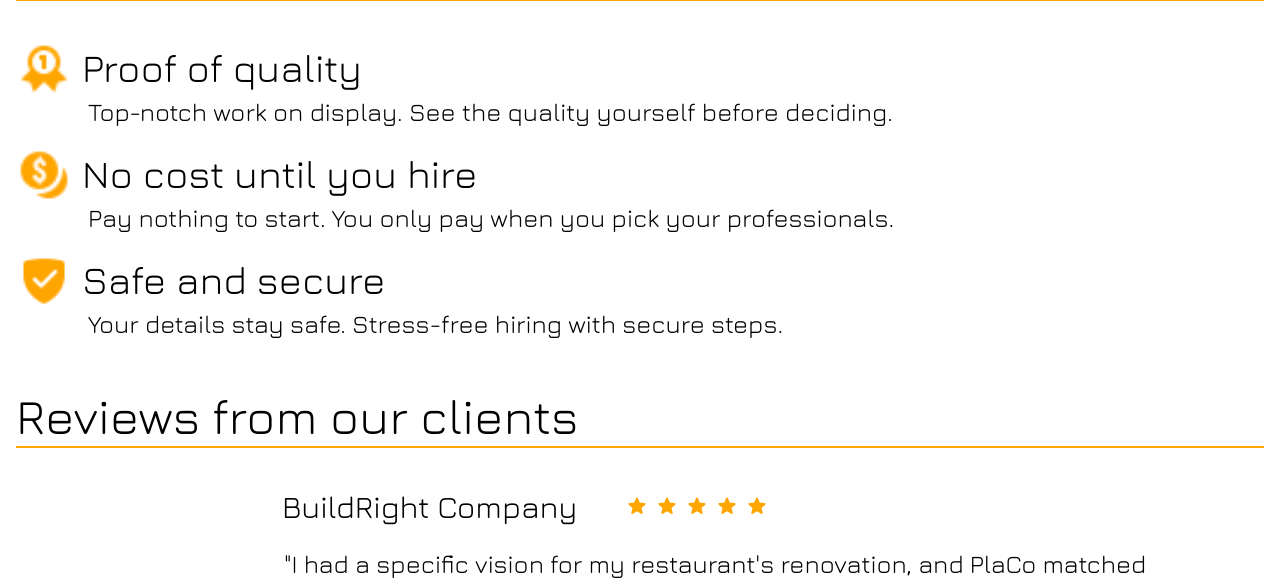
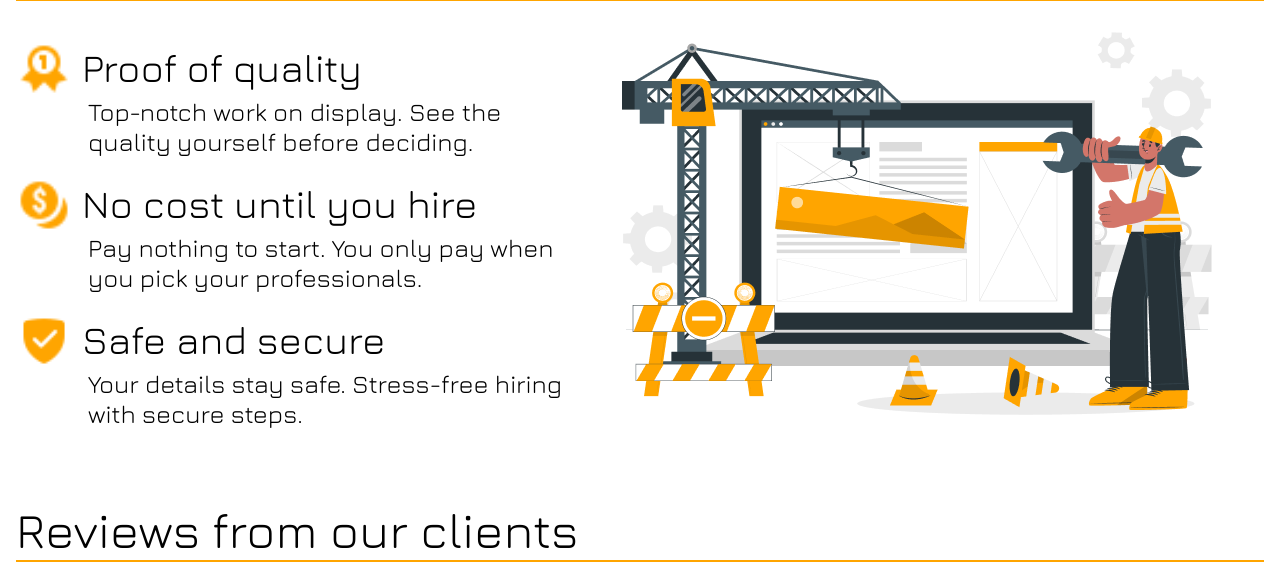
Before and after one commit to alexandrabalan12/Tehnologii_Web, a plain HTML site: page index.html in a window 1280 px wide. Shown: the part 713-1297 px from the top of the page. Drawn offline with nearby package versions, Linux system fonts and the light colour scheme.

Commit message:
updated main page

```diff
--- a/index.html
+++ b/index.html
@@ -46,6 +46,7 @@
 
 <div class="container">
     <h2 class="text-h2">Why Us?</h2>
+    <div class="why-us-container">
         <div class="why-us">
                 <div class="why-us-category">
                     <div class="why-us-title">
@@ -80,6 +81,8 @@
                     </div>
                  </div>
         </div>
+        <img src="./assets/home_picture.png" />
+    </div>
 </div>
 
 <div class="container">
--- a/styles/pages/home.css
+++ b/styles/pages/home.css
@@ -13,9 +13,16 @@
     margin-top:24px;
     margin-left: 24px;
 }
+
+.why-us-container{
+    display: flex;
+    border-top: 2px solid orange;
+
+}
 .why-us-category {
 
     display: flex;
+
     flex-direction: column;
     align-items: flex-start;
     margin-top: 20px;
@@ -40,7 +47,6 @@
 }
 
 .why-us{
-    border-top: 2px solid orange;
     padding-top: 20px;
 }
 
```
Also changed, not shown: assets/home_picture.png (added).
